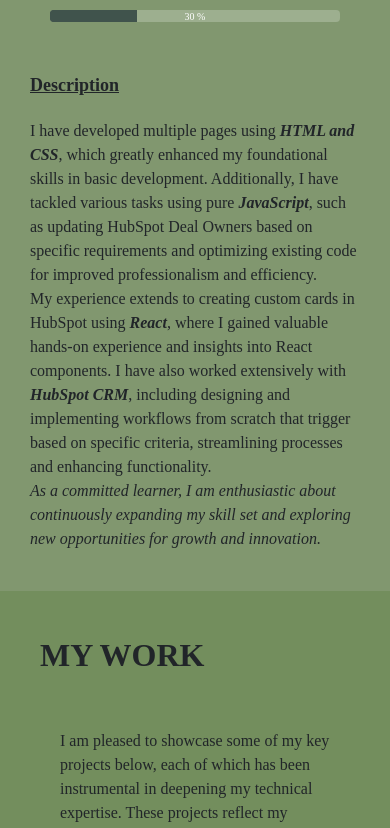
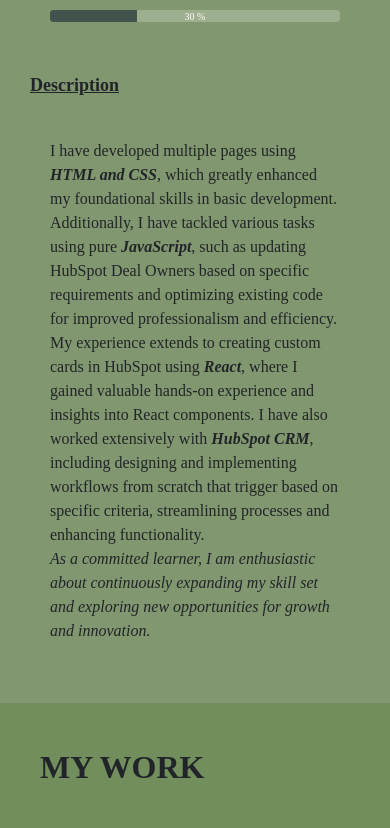
Before and after one commit to Huzaifa950/Portfolio_Website, a React (Create React App) app: page / in a window 390 px wide. Shown: the part 4607-5435 px from the top of the page. Built offline with nearby package versions, Linux system fonts and the light colour scheme.

Commit message:
Contact UI set for Mobile

```diff
--- a/src/components/ContactSection/Contact.css
+++ b/src/components/ContactSection/Contact.css
@@ -21,6 +21,9 @@
   border: 3px #000000 solid;
   border-radius: 50%;
 }
+.contactCardLeft{
+  padding: 50px 40px;
+}
 
 .contactCardLeftBody > div:not(:last-child){
   margin: 0 0 40px 0;
@@ -30,6 +33,9 @@
   display: flex;
   gap: 30px;
   align-items: center;
+}
+.contactCardLeftBody{
+  word-wrap: break-word;
 }
 
 .contactCardRight{
@@ -101,11 +107,6 @@
   display: inline-block;
 }
 
-/* .sendMessageIcon {
-  font-size: 24px;
-  color: #000;
-} */
-
 .hoverMessage {
   display: none;
   position: absolute;
@@ -159,6 +160,9 @@
     flex-direction: column;
     text-align: center;
   }
+  .contactCardLeftBody > div{
+    gap: 30px;
+  }
   .contactCardRightHeading > p{
     margin-bottom: 10px;
   }
@@ -180,3 +184,21 @@
   }
 
 }
+@media (max-width: 500px){
+  .contactContainer{
+    padding: 40px 30px;
+  }
+  .contactBody{
+    max-width: 95%;
+    padding: 0 20px;
+  }
+  .contactCardLeftBody > div{
+    gap: 20px;
+  }
+  .contactCardLeft{
+    padding: 40px 30px;
+  }
+  .contactCardRight{
+    padding: 40px 30px;
+  }
+}
--- a/src/components/ContactSection/Contact.jsx
+++ b/src/components/ContactSection/Contact.jsx
@@ -70,7 +70,7 @@ const Contact = () => {
         </div>
 
         <div className="contactCard" >
-          <div className="contactCardLeft" style={{ backgroundColor: '#B6C7AA', padding: "50px 40px", flex: '0 0 30%' }}>
+          <div className="contactCardLeft" style={{ backgroundColor: '#B6C7AA', flex: '0 0 30%' }}>
             <div className="contactCardLeftHeading" style={{ fontSize: 'x-large', fontWeight: 'bold', margin: '0 0 50px 0', textAlign: 'center' }}>
               <p>Contact Information</p>
             </div>
@@ -95,7 +95,7 @@ const Contact = () => {
             </div>
           </div>
 
-          <div className="contactCardRight" style={{ backgroundColor: '#9daf8f', padding: "50px 40px", flex: '0 0 70%' }}>
+          <div className="contactCardRight" style={{ backgroundColor: '#9daf8f', flex: '0 0 70%' }}>
             <div className="contactCardRightHeading" style={{ fontSize: 'x-large', fontWeight: 'bold', margin: '0 0 20px 0' }}>
               <p>Reach Out To Me</p>
               <div className="toastMessage">
--- a/src/components/ProjectSection/Projects.css
+++ b/src/components/ProjectSection/Projects.css
@@ -81,7 +81,7 @@
   }
   .projectBody > p{
     max-width: 100%;
-    padding: 20px 20px;
+    padding: 20px;
   }
   .projectsArrowButton {
     font-size: smaller;
--- a/src/components/SkillsSection/Skills.css
+++ b/src/components/SkillsSection/Skills.css
@@ -19,6 +19,9 @@
 .bars_description{
   display:'flex';
   justify-content: space-between;
+}
+.descriptionBody{
+  padding: 20px 80px;
 }
 
 
@@ -44,6 +47,9 @@
   .progressBars{
     padding: 0 80px 0 30px;
   }
+  .descriptionBody{
+    padding: 20px 50px;
+  }
 }
 
 @media (max-width: 550px){
@@ -56,4 +62,7 @@
   .skillsMain{
     padding: 40px 30px;
   }
+  .descriptionBody{
+    padding: 20px;
+  }
 }
--- a/src/components/SkillsSection/Skills.jsx
+++ b/src/components/SkillsSection/Skills.jsx
@@ -86,7 +86,7 @@ function Skills() {
         </div>
         <div className='description'>
           <p style={{ fontSize: '18px', fontWeight: '700', textDecoration: "underline", margin: '20px 0' }}>Description</p>
-          <p>
+          <p className='descriptionBody'>
             I have developed multiple pages using <b><i>HTML and CSS</i></b>, which greatly enhanced my foundational skills in basic development. Additionally, I have tackled various tasks using pure <b><i>JavaScript</i></b>, such as updating HubSpot Deal Owners based on specific requirements and optimizing existing code for improved professionalism and efficiency. <br />My experience extends to creating custom cards in HubSpot using <b><i>React</i></b>, where I gained valuable hands-on experience and insights into React components. I have also worked extensively with <b><i>HubSpot CRM</i></b>, including designing and implementing workflows from scratch that trigger based on specific criteria, streamlining processes and enhancing functionality. <br /> <i>As a committed learner, I am enthusiastic about continuously expanding my skill set and exploring new opportunities for growth and innovation.</i>
           </p>
         </div>
```
